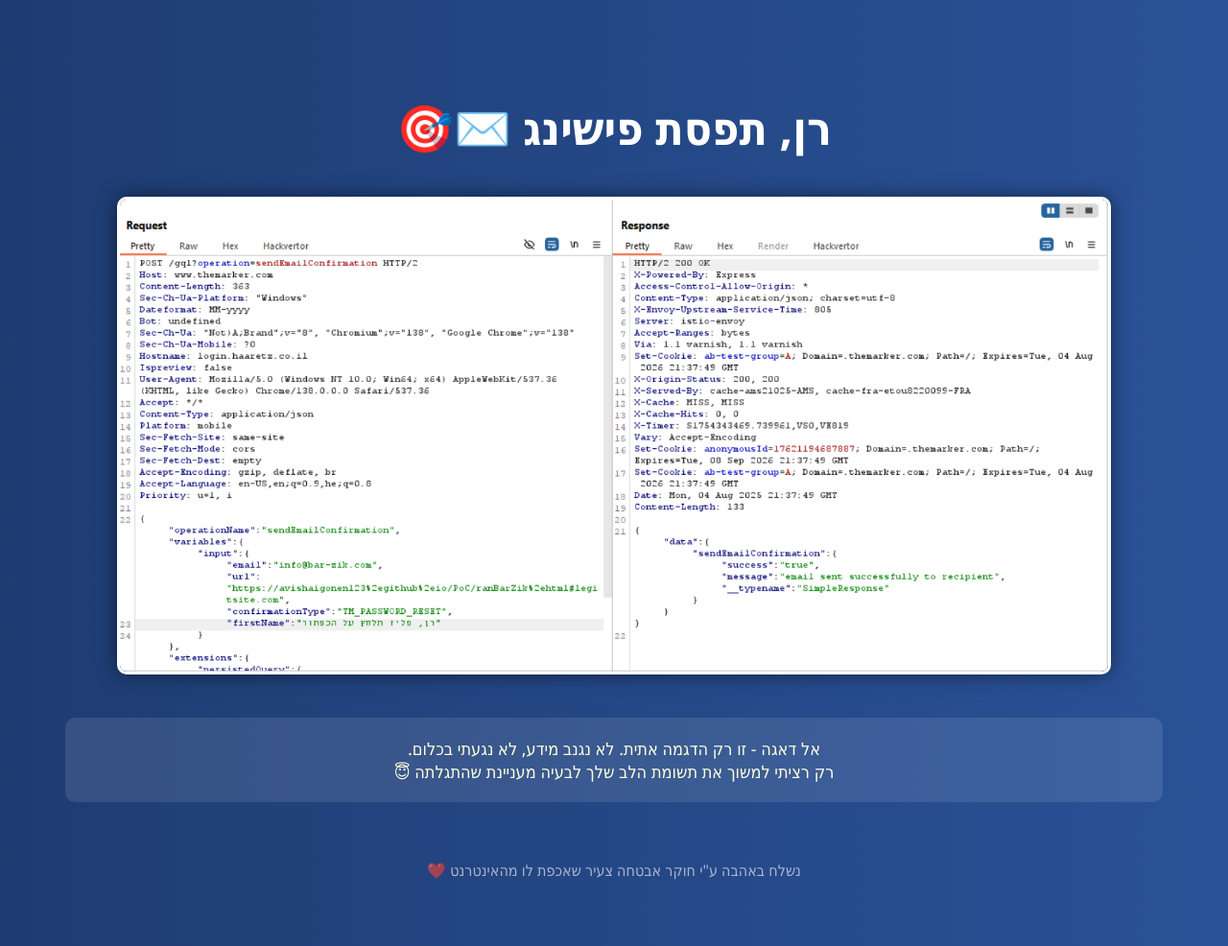
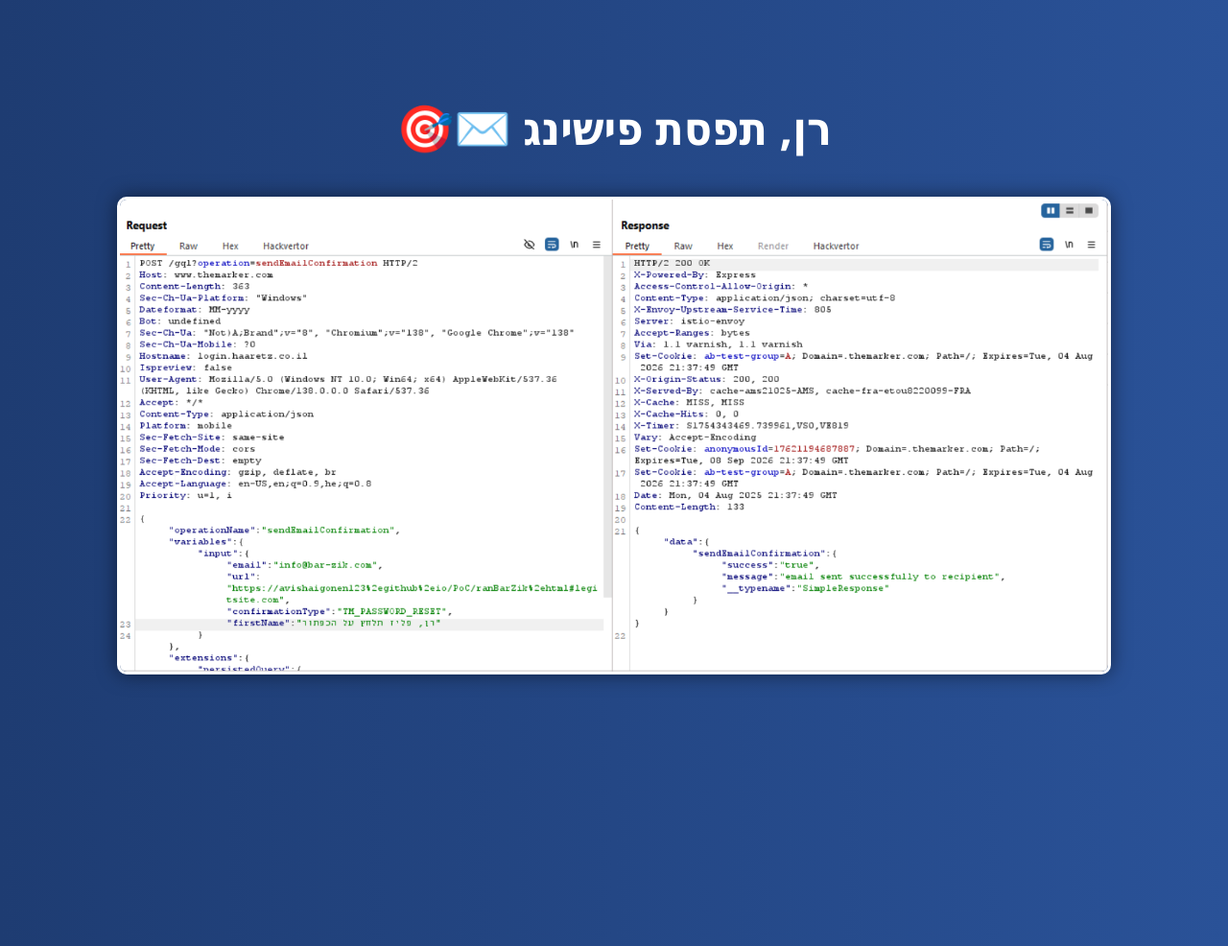
Before and after one commit to avishaigonen123/avishaigonen123.github.com, a Jekyll site: the page built from PoC/ranBarZik.html, in a window 1280 px wide. Shown: the whole page at 96% size. Built offline with Jekyll 4.4.1, drawn with Linux system fonts in a browser that asks for light colours.

Commit message:
modified ranbarzik

```diff
--- a/PoC/ranBarZik.html
+++ b/PoC/ranBarZik.html
@@ -52,14 +52,8 @@ sitemap: false
 
   <img src="burp.png" alt="צילום מסך מ־Burp Suite">
 
-  <div class="note">
-    אל דאגה - זו רק הדגמה אתית. לא נגנב מידע, לא נגעתי בכלום.<br>
-    רק רציתי למשוך את תשומת הלב שלך לבעיה מעניינת שהתגלתה 😇
-  </div>
 
-  <div class="signature">
-    נשלח באהבה ע"י חוקר אבטחה צעיר שאכפת לו מהאינטרנט ❤️
-  </div>
+
 
 </body>
 </html>
```
